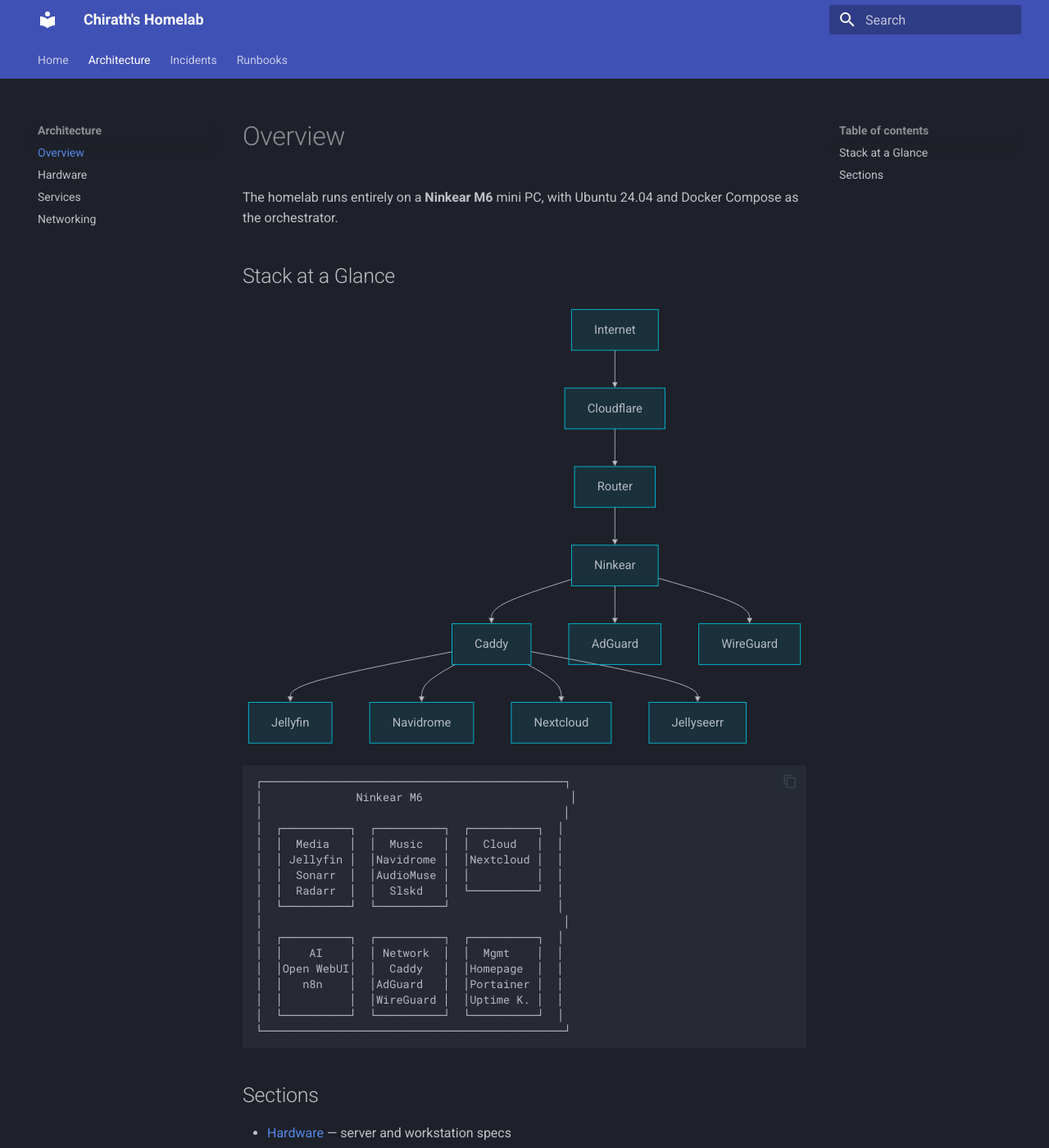
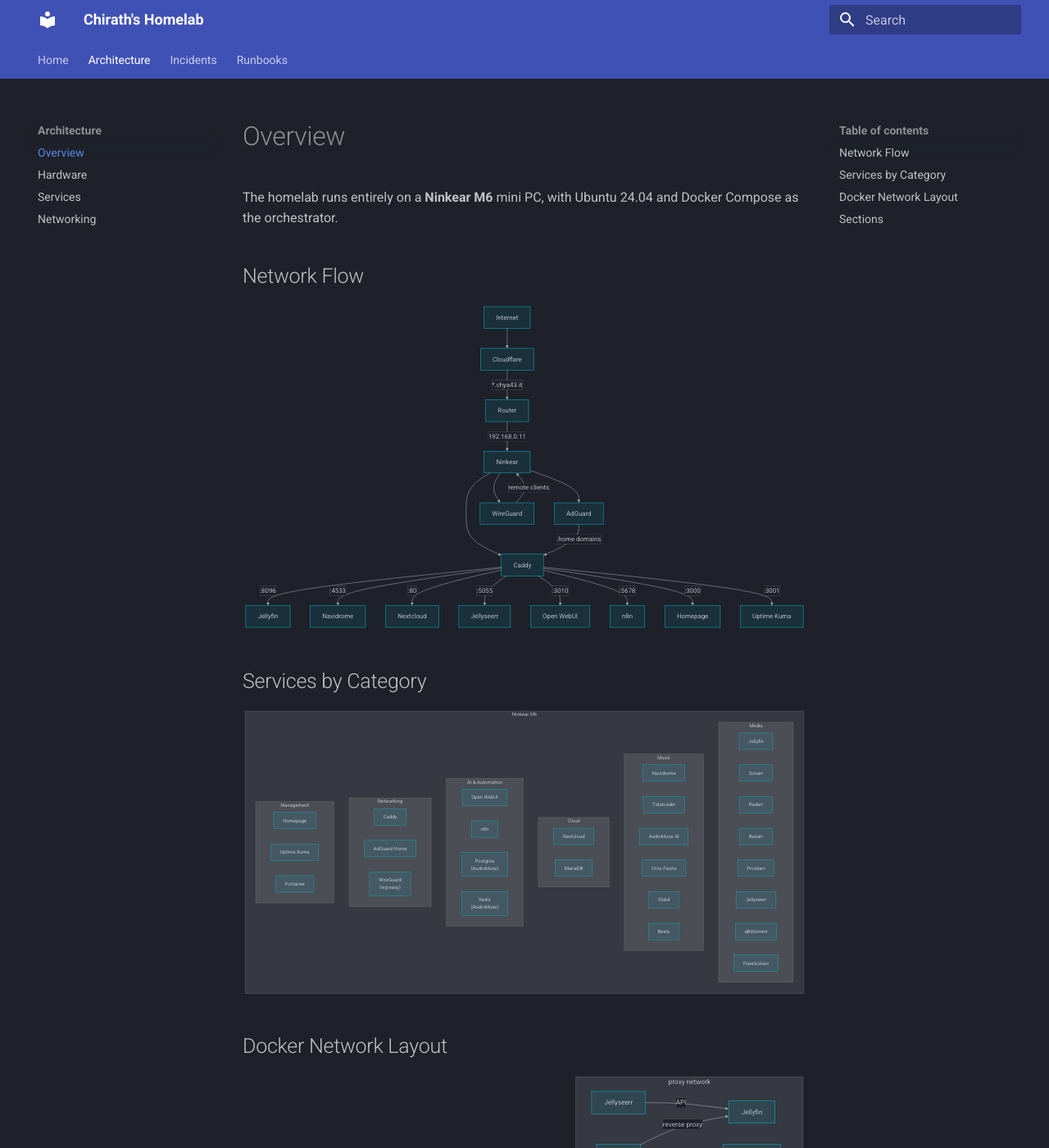
Before and after one commit to chi04fern/homelab-docs, an MkDocs documentation site: the page built from docs/architecture/overview.md, in a window 1280 px wide and 1400 px high. Shown: the whole window at 82% size. Built offline with MkDocs 1.6.1 and Material for MkDocs 9.7.7, drawn with Linux system fonts in a browser that asks for light colours; part of the change alters nothing that is shown.

Commit message:
add complete Mermaid diagrams to overview

````diff
--- a/docs/architecture/overview.md
+++ b/docs/architecture/overview.md
@@ -2,41 +2,120 @@
 
 The homelab runs entirely on a **Ninkear M6** mini PC, with Ubuntu 24.04 and Docker Compose as the orchestrator.
 
-## Stack at a Glance
+## Network Flow
+
 ```mermaid
 graph TD
     Internet --> Cloudflare
-    Cloudflare --> Router
-    Router --> Ninkear
+    Cloudflare -->|"*.chya43.it"| Router
+    Router -->|"192.168.0.11"| Ninkear
 
     Ninkear --> Caddy
-    Caddy --> Jellyfin
-    Caddy --> Navidrome
-    Caddy --> Nextcloud
-    Caddy --> Jellyseerr
-
     Ninkear --> AdGuard
     Ninkear --> WireGuard
+
+    Caddy -->|":8096"| Jellyfin
+    Caddy -->|":4533"| Navidrome
+    Caddy -->|":80"| Nextcloud
+    Caddy -->|":5055"| Jellyseerr
+    Caddy -->|":3010"| OpenWebUI["Open WebUI"]
+    Caddy -->|":5678"| n8n
+    Caddy -->|":3000"| Homepage
+    Caddy -->|":3001"| UptimeKuma["Uptime Kuma"]
+
+    WireGuard -->|"remote clients"| Ninkear
+    AdGuard -->|".home domains"| Caddy
 ```
 
+## Services by Category
+
+```mermaid
+graph LR
+    subgraph Ninkear M6
+        subgraph Media
+            Jellyfin
+            Sonarr
+            Radarr
+            Bazarr
+            Prowlarr
+            Jellyseerr
+            qBittorrent
+            FlareSolverr
+        end
+
+        subgraph Music
+            Navidrome
+            Tidaloader
+            AudioMuse["AudioMuse AI"]
+            OctoFiesta["Octo-Fiesta"]
+            Slskd
+            Beets
+        end
+
+        subgraph Cloud
+            Nextcloud
+            MariaDB
+        end
+
+        subgraph AI & Automation
+            OpenWebUI["Open WebUI"]
+            n8n
+            Postgres["Postgres\n(AudioMuse)"]
+            Redis["Redis\n(AudioMuse)"]
+        end
+
+        subgraph Networking
+            Caddy
+            AdGuard["AdGuard Home"]
+            WireGuard["WireGuard\n(wg-easy)"]
+        end
+
+        subgraph Management
+            Homepage
+            UptimeKuma["Uptime Kuma"]
+            Portainer
+        end
+    end
 ```
-┌─────────────────────────────────────────────┐
-│              Ninkear M6                      │
-│                                             │
-│  ┌──────────┐  ┌──────────┐  ┌──────────┐  │
-│  │  Media   │  │  Music   │  │  Cloud   │  │
-│  │ Jellyfin │  │Navidrome │  │Nextcloud │  │
-│  │  Sonarr  │  │AudioMuse │  │          │  │
-│  │  Radarr  │  │  Slskd   │  └──────────┘  │
-│  └──────────┘  └──────────┘                │
-│                                             │
-│  ┌──────────┐  ┌──────────┐  ┌──────────┐  │
-│  │    AI    │  │ Network  │  │  Mgmt    │  │
-│  │Open WebUI│  │  Caddy   │  │Homepage  │  │
-│  │   n8n    │  │AdGuard   │  │Portainer │  │
-│  │          │  │WireGuard │  │Uptime K. │  │
-│  └──────────┘  └──────────┘  └──────────┘  │
-└─────────────────────────────────────────────┘
+
+## Docker Network Layout
+
+```mermaid
+graph TD
+    subgraph proxy network
+        Caddy
+        Jellyfin
+        Navidrome
+        Nextcloud
+        Jellyseerr
+        OpenWebUI["Open WebUI"]
+        n8n
+        Homepage
+        UptimeKuma["Uptime Kuma"]
+        AdGuard["AdGuard Home"]
+    end
+
+    subgraph media-stack network
+        Sonarr
+        Radarr
+        Bazarr
+        Prowlarr
+        qBittorrent
+        FlareSolverr
+    end
+
+    subgraph audiomuse network
+        AudioMuse["AudioMuse AI"]
+        Postgres
+        Redis
+    end
+
+    Caddy -->|"reverse proxy"| Jellyfin
+    Caddy -->|"reverse proxy"| Navidrome
+    Caddy -->|"reverse proxy"| Nextcloud
+    Jellyseerr -->|"API"| Jellyfin
+    Sonarr -->|"indexer"| Prowlarr
+    Radarr -->|"indexer"| Prowlarr
 ```
 
 ## Sections
````
